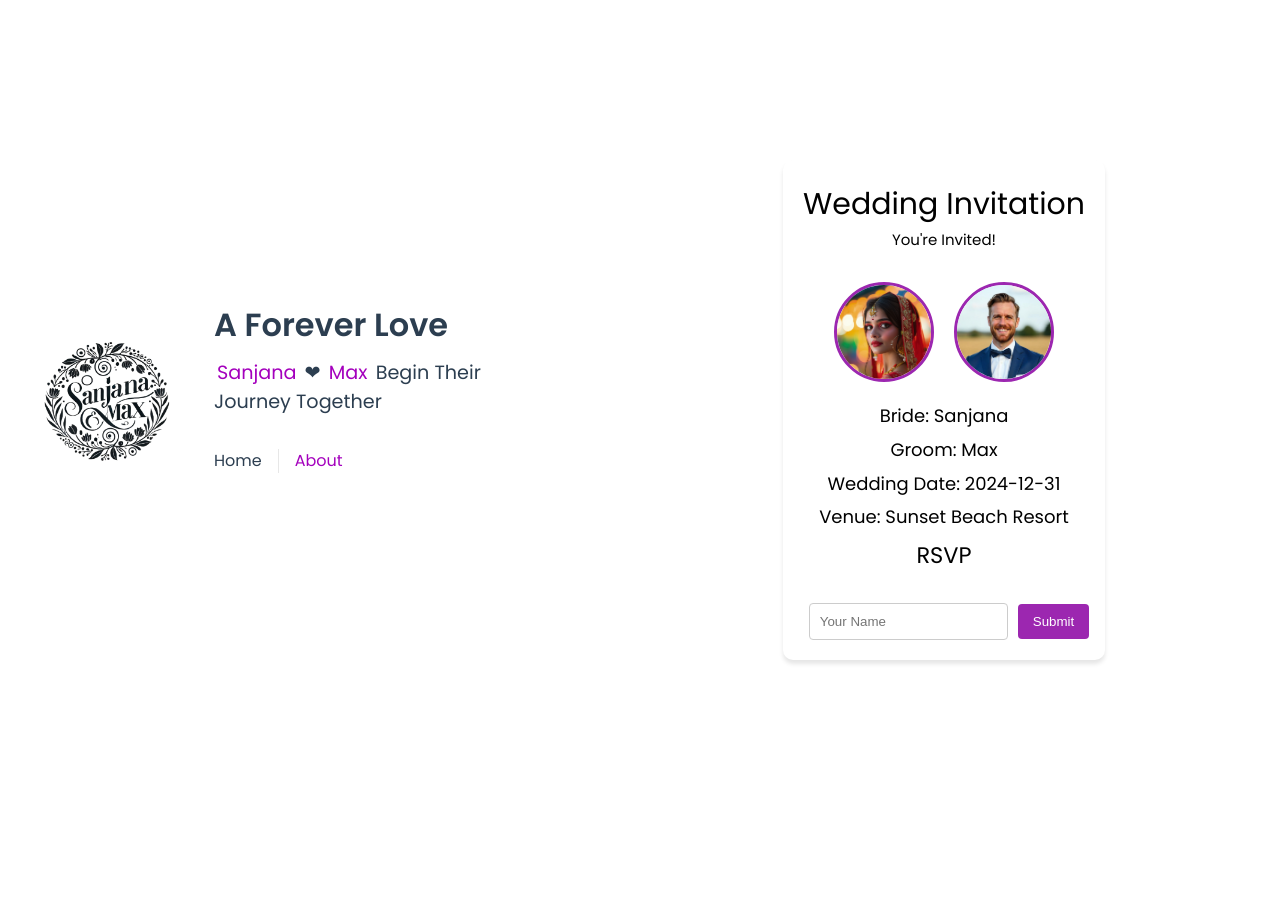
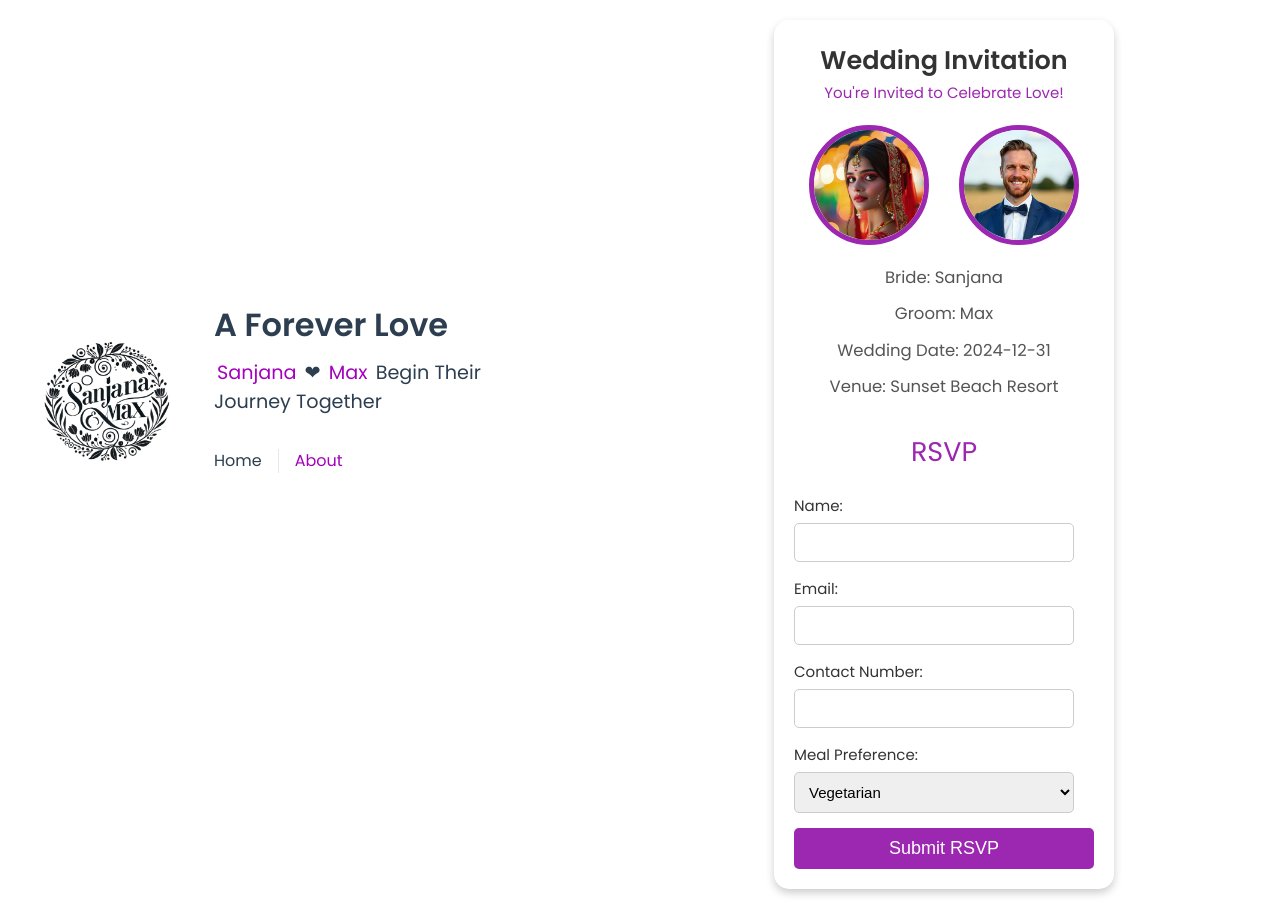
Before and after one commit to sanketvispute/marr_inv, a Vue app: page / in a window 1280 px wide. Before the commit the page ends 800 px from the top, so only its background shows below. Built offline with nearby package versions, Linux system fonts and the light colour scheme.

Commit message:
update form design

```diff
--- a/src/views/MarriageView.vue
+++ b/src/views/MarriageView.vue
@@ -2,7 +2,7 @@
   <div class="marriage-template">
     <div class="header">
       <h1>Wedding Invitation</h1>
-      <p>You're Invited!</p>
+      <p class="subtitle">You're Invited to Celebrate Love!</p>
     </div>
 
     <transition name="fade">
@@ -25,13 +25,32 @@
       <div class="rsvp">
         <h2>RSVP</h2>
         <form @submit.prevent="submitRSVP">
-          <input
-            v-model="guestName"
-            type="text"
-            placeholder="Your Name"
-            required
-          />
-          <button type="submit">Submit</button>
+          <div class="form-group">
+            <label for="name">Name:</label>
+            <input type="text" id="name" v-model="formData.name" required />
+          </div>
+          <div class="form-group">
+            <label for="email">Email:</label>
+            <input type="email" id="email" v-model="formData.email" required />
+          </div>
+          <div class="form-group">
+            <label for="contact">Contact Number:</label>
+            <input
+              type="tel"
+              id="contact"
+              v-model="formData.contact"
+              required
+            />
+          </div>
+          <div class="form-group">
+            <label for="meal">Meal Preference:</label>
+            <select id="meal" v-model="formData.meal" required>
+              <option value="vegetarian">Vegetarian</option>
+              <option value="non-vegetarian">Non-Vegetarian</option>
+              <option value="vegan">Vegan</option>
+            </select>
+          </div>
+          <button type="submit">Submit RSVP</button>
         </form>
       </div>
     </transition>
@@ -46,15 +65,42 @@ export default {
       groomName: "Max",
       weddingDate: "2024-12-31",
       venue: "Sunset Beach Resort",
-      bridePhoto: "../assets/bride.jpeg",
-      groomPhoto: "../assets/groom.jpg",
-      guestName: "",
+      formData: {
+        name: "",
+        email: "",
+        contact: "",
+        meal: "vegetarian",
+      },
     };
   },
   methods: {
-    submitRSVP() {
-      alert(`Thank you for your RSVP, ${this.guestName}!`);
-      this.guestName = ""; // Reset the form
+    async submitRSVP() {
+      try {
+        const response = await fetch("https://your-backend-api.com/rsvps", {
+          method: "POST",
+          headers: {
+            "Content-Type": "application/json",
+          },
+          body: JSON.stringify(this.formData),
+        });
+        if (response.ok) {
+          alert("RSVP submitted successfully!");
+          this.resetForm();
+        } else {
+          alert("Failed to submit RSVP. Please try again.");
+        }
+      } catch (error) {
+        console.error("Error:", error);
+        alert("An error occurred while submitting the RSVP.");
+      }
+    },
+    resetForm() {
+      this.formData = {
+        name: "",
+        email: "",
+        contact: "",
+        meal: "vegetarian",
+      };
     },
   },
 };
@@ -62,20 +108,29 @@ export default {
 
 <style scoped>
 .marriage-template {
-  max-width: 600px;
-  margin: 0 auto;
-  text-align: center;
-  background-color: white;
-  padding: 10px;
-  border-radius: 10px;
-  box-shadow: 0 4px 4px rgba(0, 0, 0, 0.1);
-  color: #000000; /* Black text for a classic look */
-  margin-top: 20px;
+  max-width: 700px;
+  margin: 20px auto;
+  background-color: #ffffff;
+  padding: 20px;
+  border-radius: 15px;
+  box-shadow: 0 4px 8px rgba(0, 0, 0, 0.2);
+  color: #333333;
 }
 
 .header {
-  padding: 10px;
-  border-radius: 8px 8px 0 0;
+  text-align: center;
+  margin-bottom: 20px;
+}
+
+.header h1 {
+  font-size: 1.7em;
+  font-weight: 600;
+  margin: 0;
+}
+
+.subtitle {
+  font-size: 1em;
+  color: #9c27b0;
 }
 
 .photo-section {
@@ -85,42 +140,74 @@ export default {
 }
 
 .photo {
-  width: 100px;
-  height: 100px;
+  width: 120px;
+  height: 120px;
   border-radius: 50%;
-  margin: 0 10px;
-  border: 3px solid #9c27b0; /* Violet border for a subtle highlight */
+  margin: 0 15px;
+  border: 5px solid #9c27b0;
   object-fit: cover;
 }
 
-.details p {
-  font-size: 1.2em;
-  margin: 5px 0;
-  color: #000000; /* Ensure text is black */
+.details {
+  text-align: center;
+  font-size: 1.1em;
+  color: #555555;
 }
 
-.rsvp form {
-  margin-top: 20px;
+.details p {
+  margin: 10px 0;
 }
 
-.rsvp input {
-  padding: 10px;
-  margin: 10px;
-  border: 1px solid #ccc;
-  border-radius: 4px;
+.rsvp {
+  margin-top: 30px;
 }
 
-.rsvp button {
-  padding: 10px 15px;
-  background-color: #9c27b0; /* Violet background for button */
-  border: none;
-  color: white;
-  border-radius: 4px;
-  cursor: pointer;
+.rsvp h2 {
+  text-align: center;
+  color: #9c27b0;
+  font-size: 1.8em;
+  margin-bottom: 20px;
 }
 
-.rsvp button:hover {
-  background-color: #7b1fa2; /* Darker violet on hover */
+.form-group {
+  margin-bottom: 15px;
+}
+
+.form-group label {
+  display: block;
+  font-size: 1em;
+  margin-bottom: 5px;
+  color: #333333;
+}
+
+.form-group input,
+.form-group select {
+  width: calc(100% - 20px);
+  padding: 10px;
+  border: 1px solid #cccccc;
+  border-radius: 5px;
+  font-size: 1em;
+}
+
+.form-group input:focus,
+.form-group select:focus {
+  outline-color: #9c27b0;
+}
+
+button {
+  width: 100%;
+  padding: 10px;
+  font-size: 1.2em;
+  background-color: #9c27b0;
+  color: white;
+  border: none;
+  border-radius: 5px;
+  cursor: pointer;
+  transition: background-color 0.3s;
+}
+
+button:hover {
+  background-color: #7b1fa2;
 }
 
 /* Animations */
```
